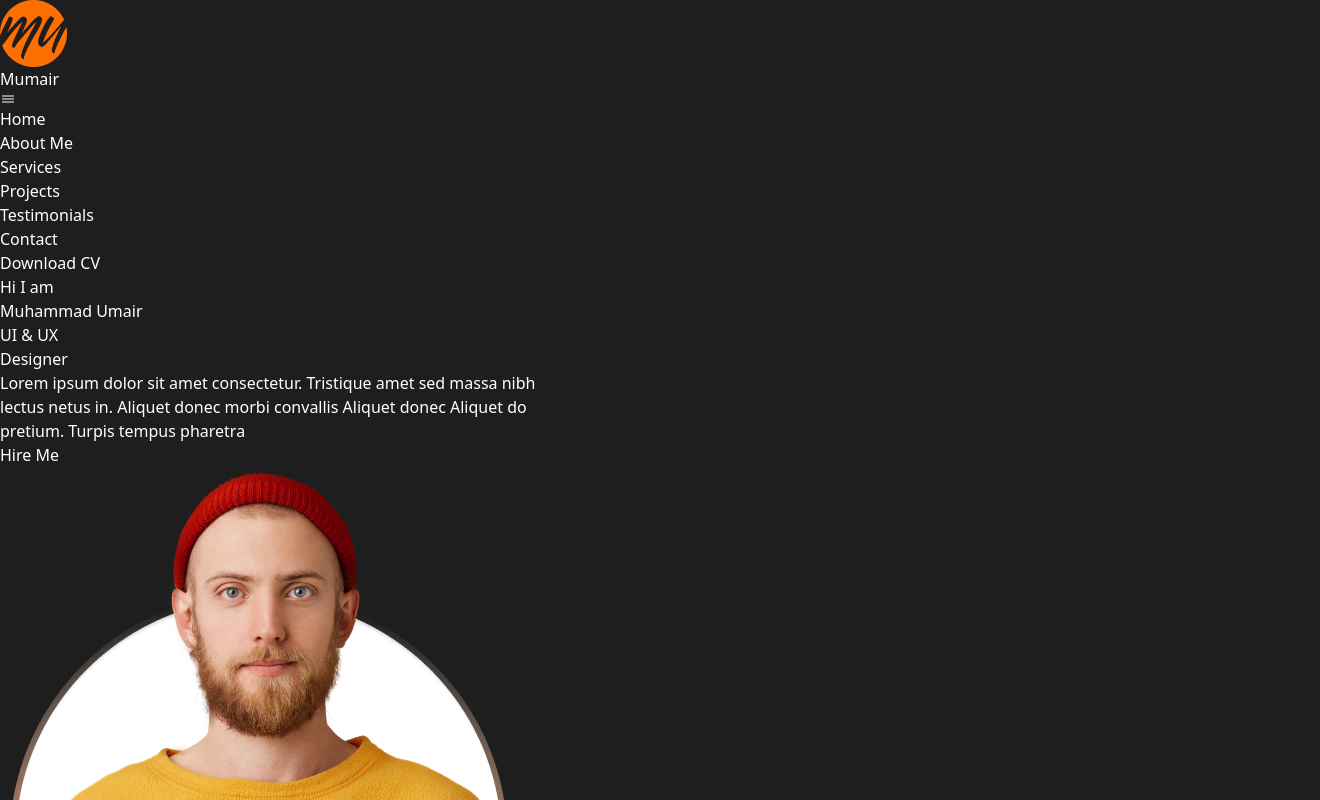
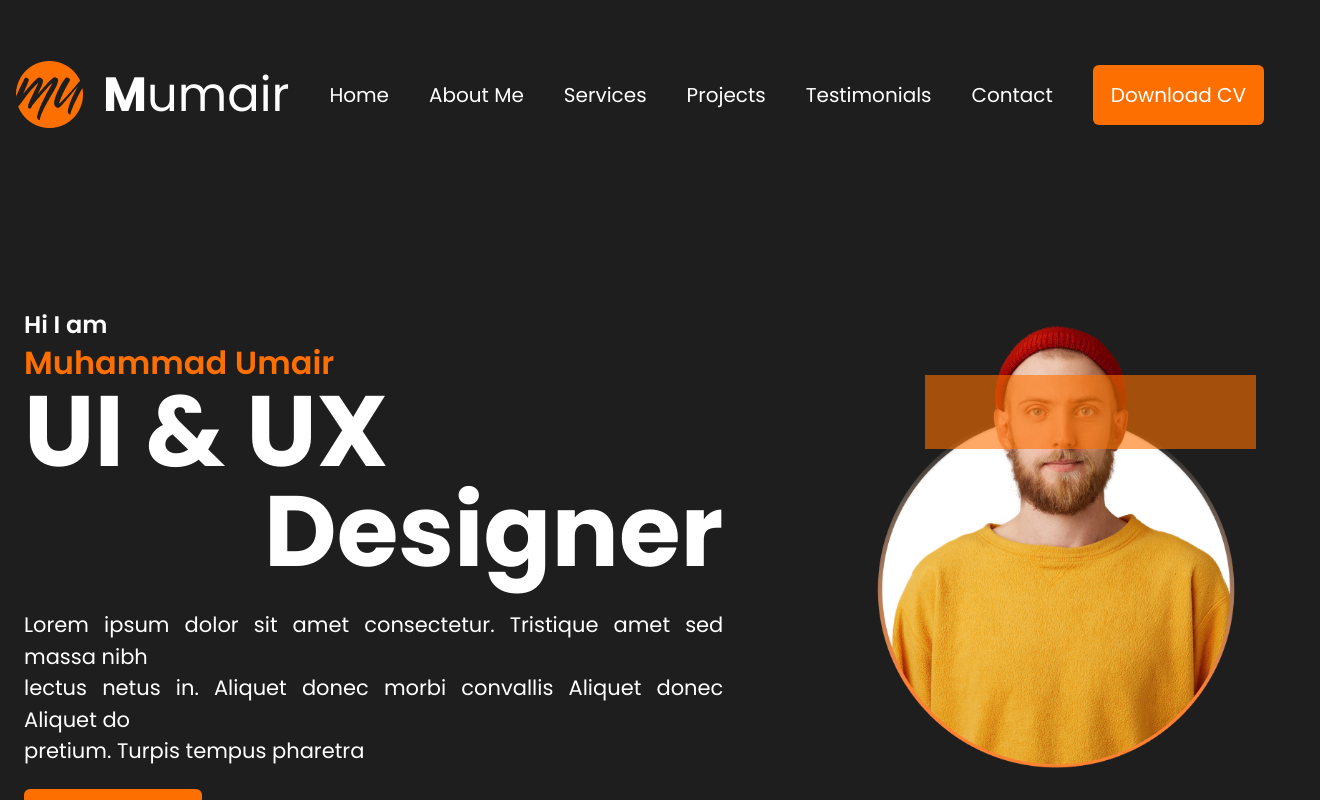
Before and after one commit to tuhinhossain123/personal-protfolio, a Next.js app: page / in a window 1280 px wide. Shown: the top 800 px of the page, 1320 px wide, since content can reach past the window. Built offline with nearby package versions, Linux system fonts and the light colour scheme.

Commit message:
code update

```diff
--- a/tailwind.config.js
+++ b/tailwind.config.js
@@ -1,6 +1,6 @@
 /** @type {import('tailwindcss').Config} */
 module.exports = {
-  content: ["./src/Components/**/*.{js,jsx}", "./src/app/**/*.{js,jsx}"],
+  content: ["./src/components/**/*.{js,jsx}", "./src/app/**/*.{js,jsx}"],
   theme: {
     extend: {
       colors: {
```
